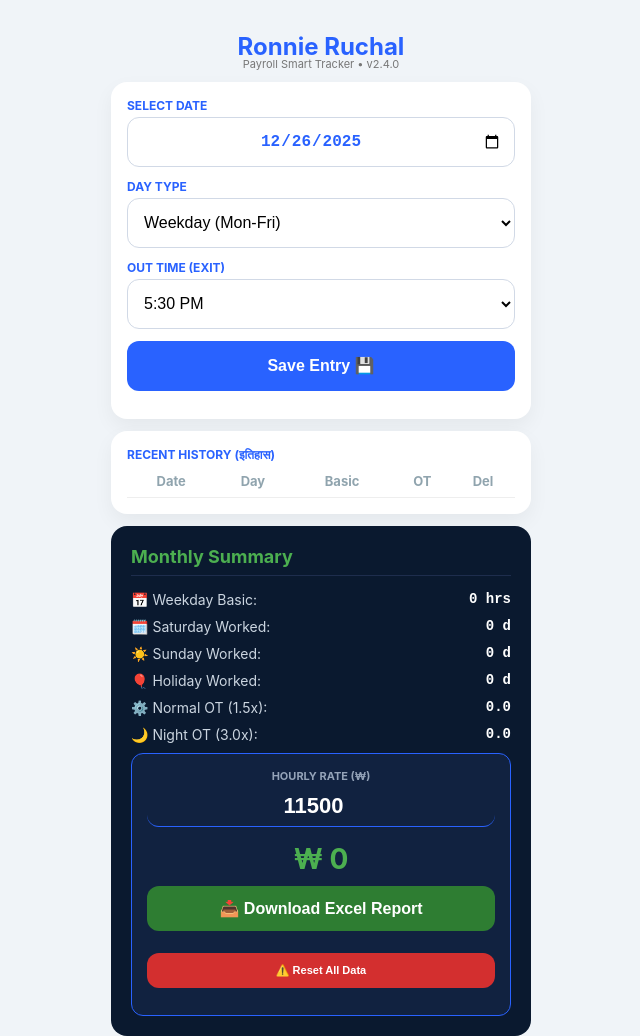
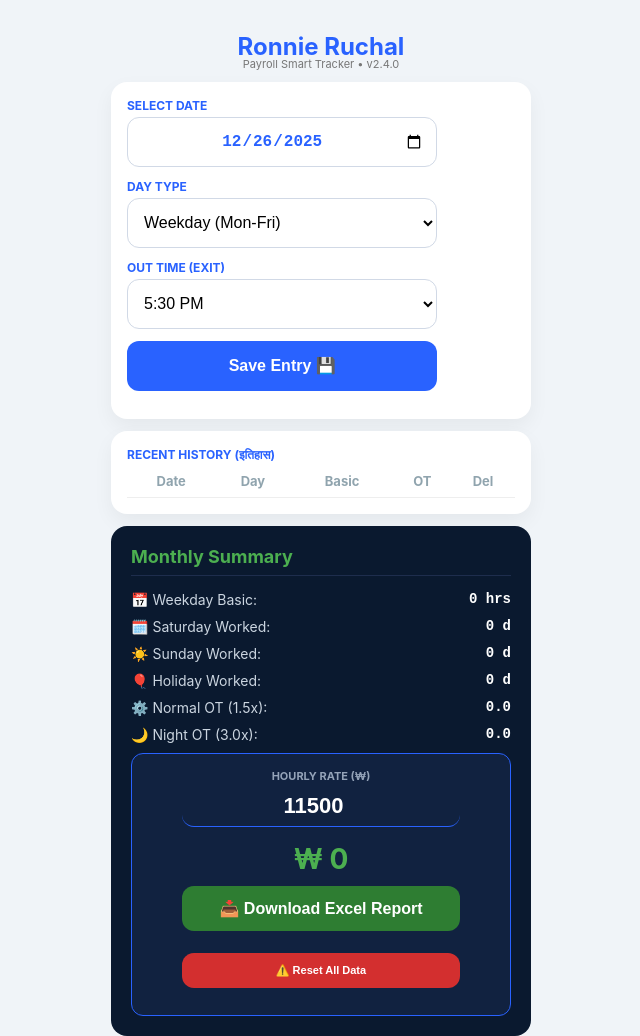
Before and after one commit to smartboy6646-gif/call-brake, a plain HTML site: page index.html in a window 1280 px wide. Shown: the whole page, without its empty margins (319-959 px from the left). Drawn offline with Linux system fonts and the light colour scheme.

Commit message:
Adjust input element width to 80%
Changed the width of input elements from 100% to 80%.

```diff
--- a/index.html
+++ b/index.html
@@ -14,7 +14,7 @@ label{font-size:12px;color:var(--primary);font-weight:bold;display:block;margin-
 
 /* Uniform Size for Inputs */
 select, input[type="date"], input[type="number"], button {
-    width: 100%; height: 50px; padding: 0 12px; font-size: 16px; border-radius: 12px;
+    width: 80%; height: 50px; padding: 0 12px; font-size: 16px; border-radius: 12px;
     border: 1.5px solid #d1d9e6; margin-bottom: 12px; box-sizing: border-box; background-color: #fff; outline: none;
 }
 input[type="date"] { color: #2962ff; font-weight: bold; text-align: center; }
```
